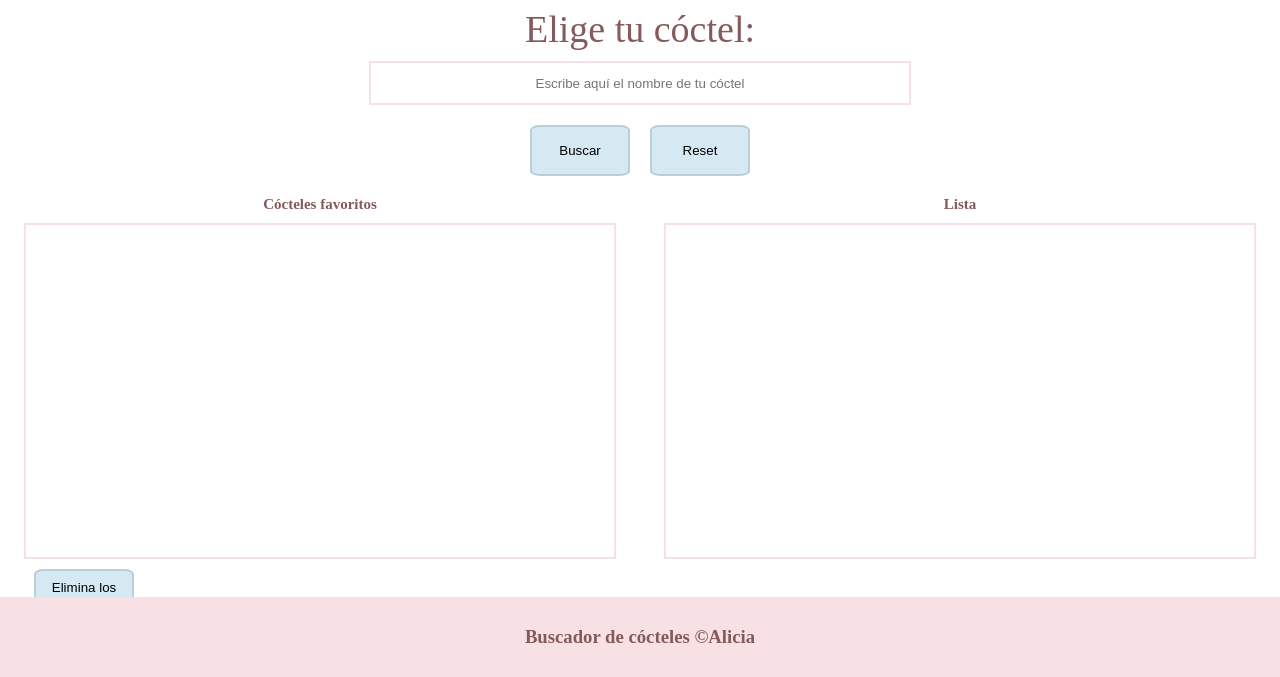
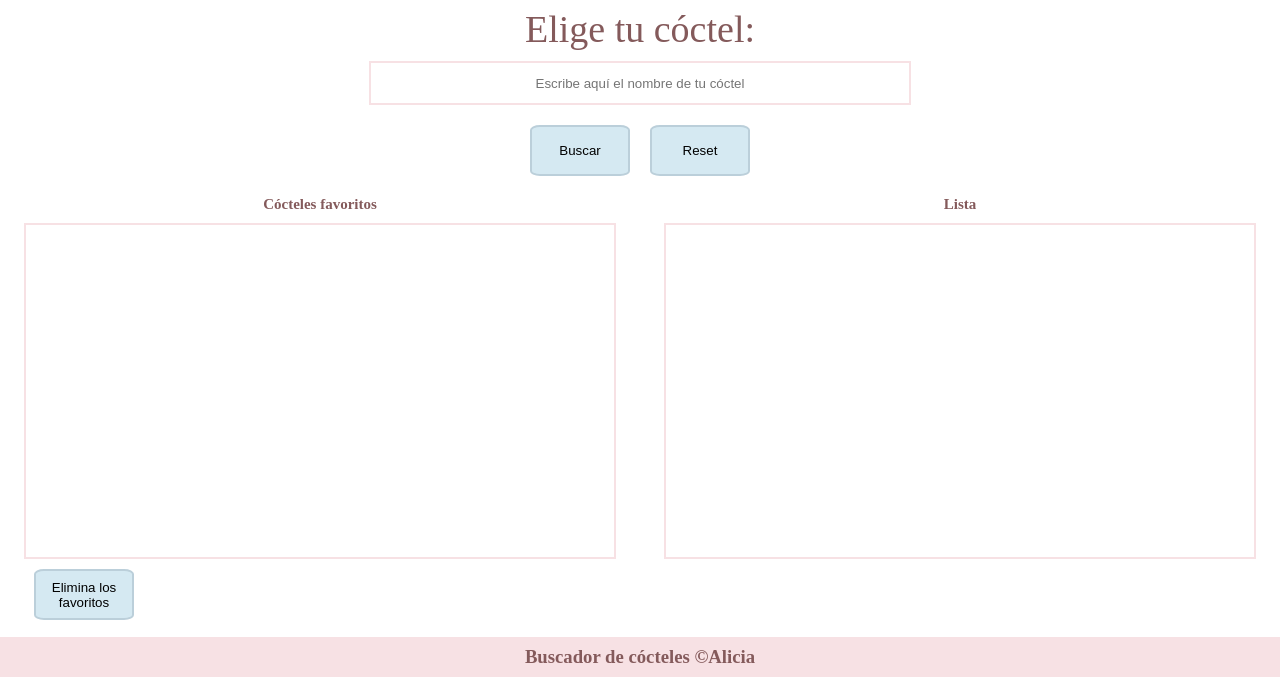
Before and after one commit to Adalab/modulo-2-evaluacion-final-aliciaapadron, a website: page src/html/index.html in a window 1280 px wide. Shown: the part 123-800 px from the top of the page. Drawn offline with nearby package versions, Linux system fonts and the light colour scheme; files that its build step writes are made by us from their sources; files whose address does not match are found by name; a web font is replaced by a local one.

Commit message:
fix media desktop in footer

```diff
--- a/src/scss/layout/_footer.scss
+++ b/src/scss/layout/_footer.scss
@@ -9,6 +9,9 @@
     position: absolute;
     bottom: 0;
   }
+  @include desktop() {
+    height: 5vh;
+  }
   &__title {
     color: $darkcolor;
   }
```
